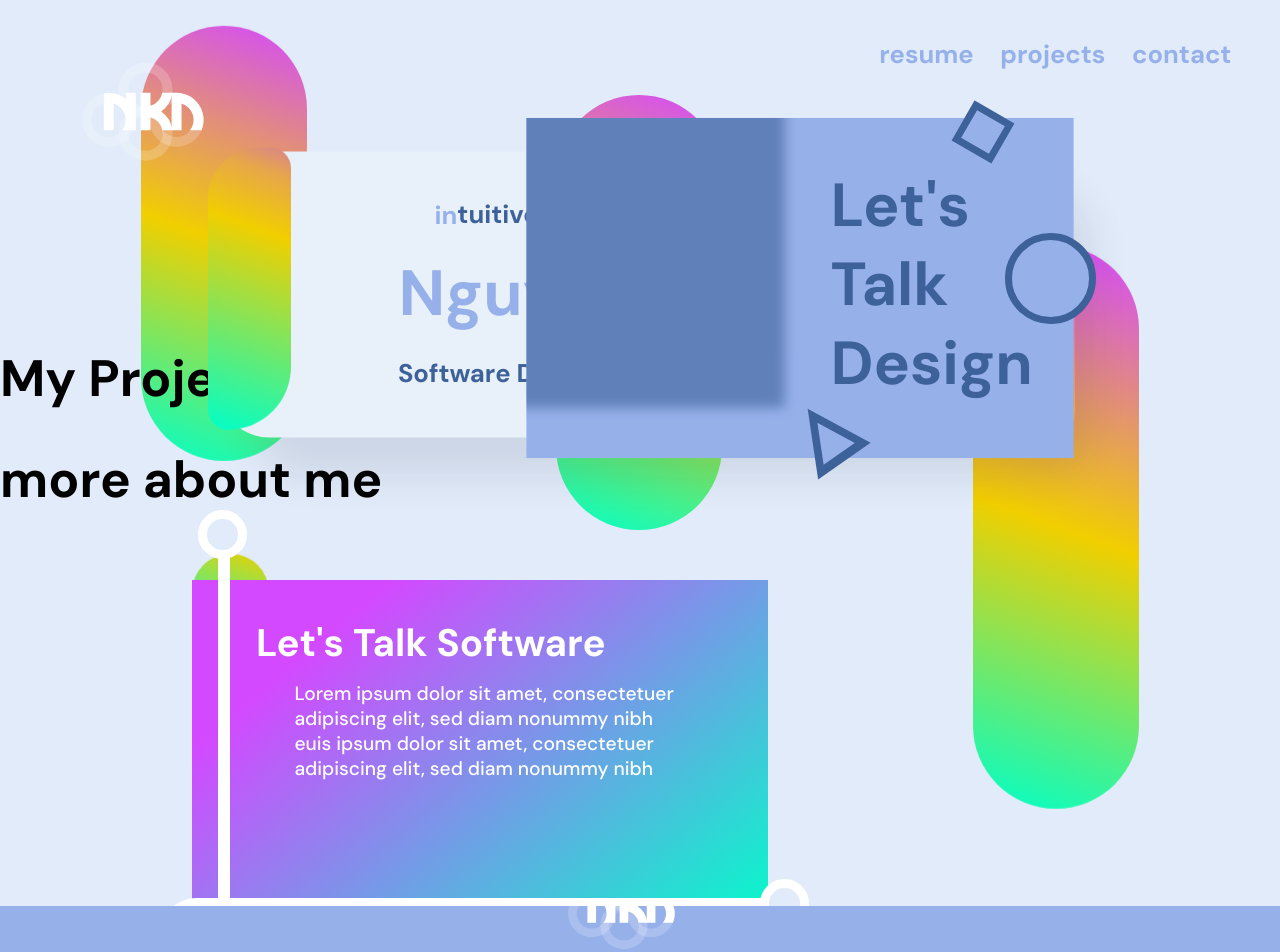
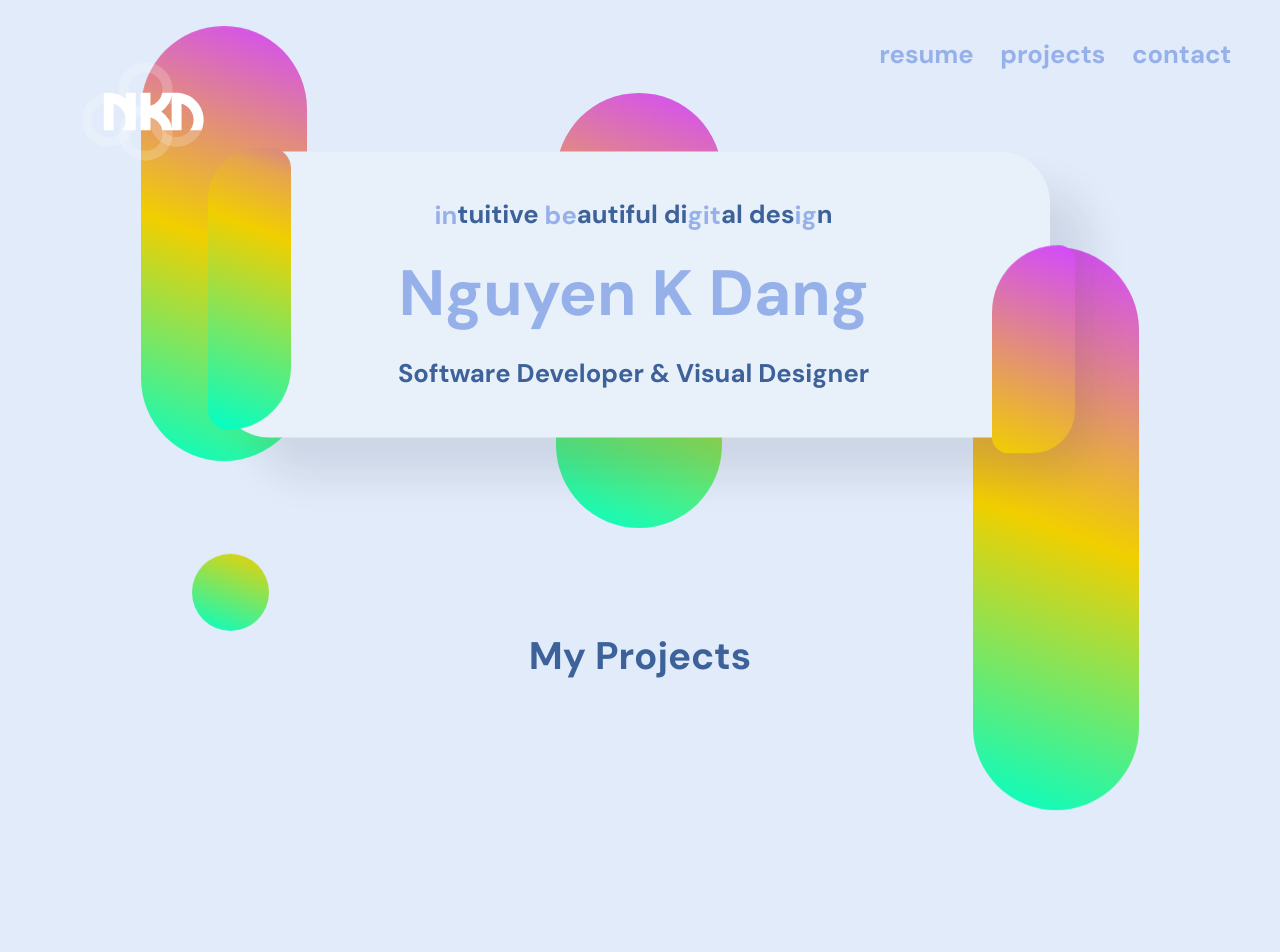
Before and after one commit to nguyenkdang/nguyenkdang, a React (Create React App) app: page / in a window 1280 px wide. Shown: the top 952 px of the page. Built offline with nearby package versions, Linux system fonts and the light colour scheme.

Commit message:
Update Home.js

```diff
--- a/src/components/home/Home.js
+++ b/src/components/home/Home.js
@@ -77,10 +77,10 @@ const Home = ({setprojScroll}) => {
                 </div>
                 <Paint/>
             </div>
-            <div>
+            <div  className="myprojects">
                 <h1 id="project-label"> My Projects </h1>
             </div>
-            <div id="aboutMe">
+            <div className="aboutMe">
                 <h1 id="aboutMe-label"> more about me </h1>
                 <About_code handleFlip={handleFlip} isFront={isFront}/>
                 <About_dsgn handleFlip={handleFlip} isFront={isFront}/>
```
